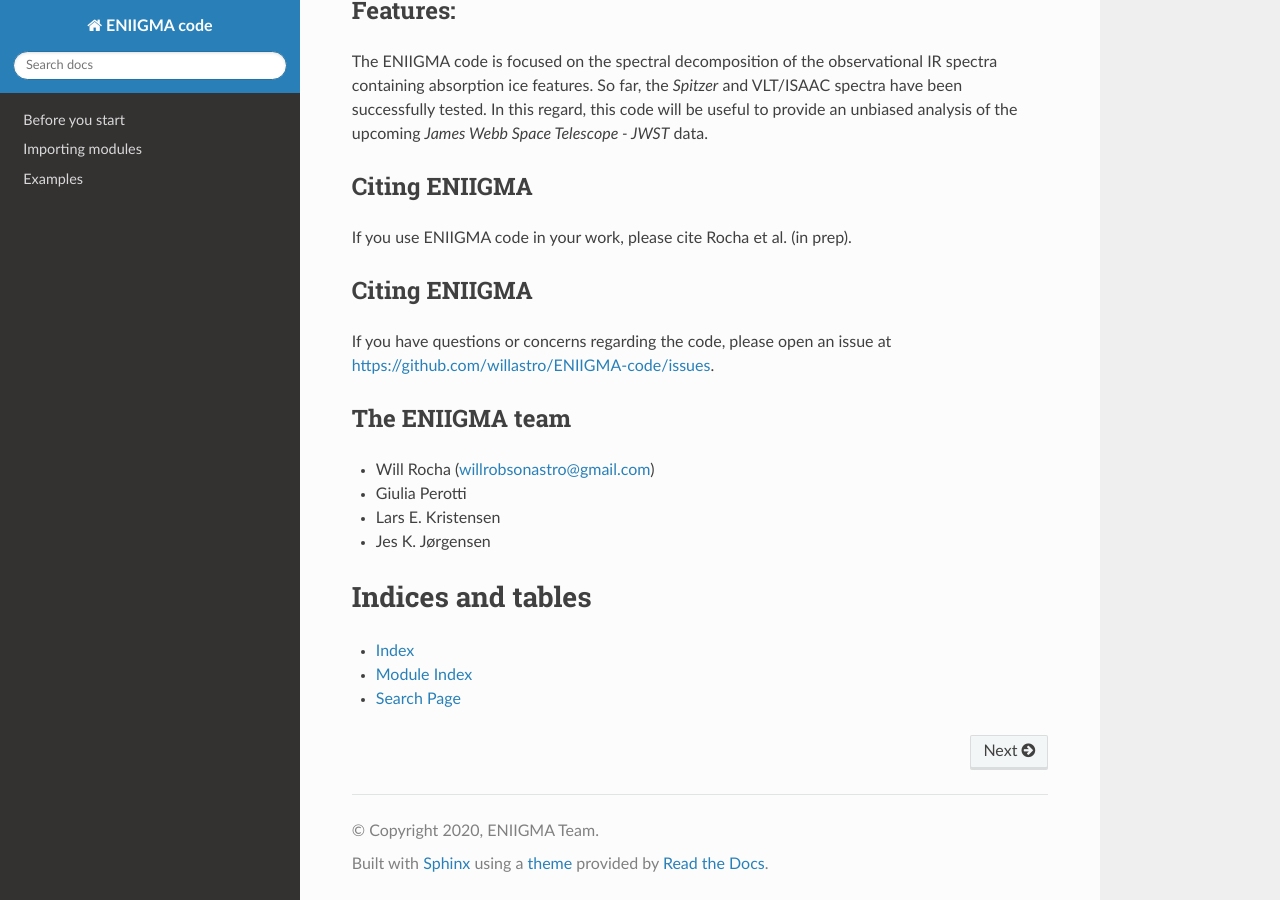
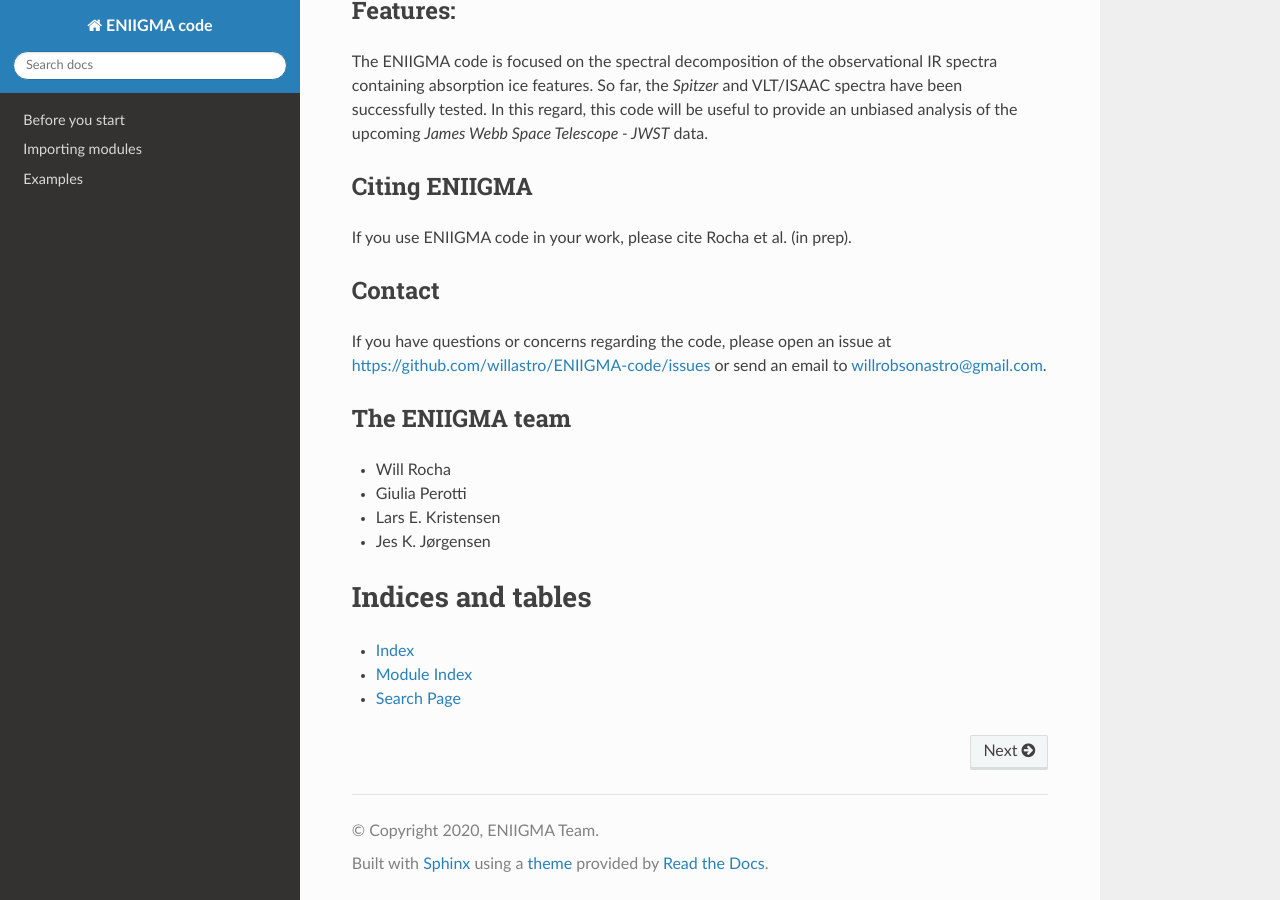
Before and after one commit to willastro/ENIIGMA-fitting-tool, a Sphinx documentation site: the page built from doc/index.rst, in a window 1280 px wide and 900 px high, scrolled down 606 px. Built offline with Sphinx 7.4.7 and the Read the Docs theme 2.0.0, drawn with Linux system fonts in a browser that asks for light colours; pages that are not in the unit, such as notebooks, are missing from menus.

Commit message:
Update index.rst

```diff
--- a/doc/index.rst
+++ b/doc/index.rst
@@ -30,15 +30,15 @@ Citing ENIIGMA
 
 If you use ENIIGMA code in your work, please cite Rocha et al. (in prep).
 
-Citing ENIIGMA
+Contact
 ------------
 
-If you have questions or concerns regarding the code, please open an issue at https://github.com/willastro/ENIIGMA-code/issues.
+If you have questions or concerns regarding the code, please open an issue at https://github.com/willastro/ENIIGMA-code/issues or send an email to willrobsonastro@gmail.com.
 
 The ENIIGMA team
 ----------------
 
-* Will Rocha (willrobsonastro@gmail.com)
+* Will Rocha
 * Giulia Perotti
 * Lars E. Kristensen
 * Jes K. Jørgensen
```
